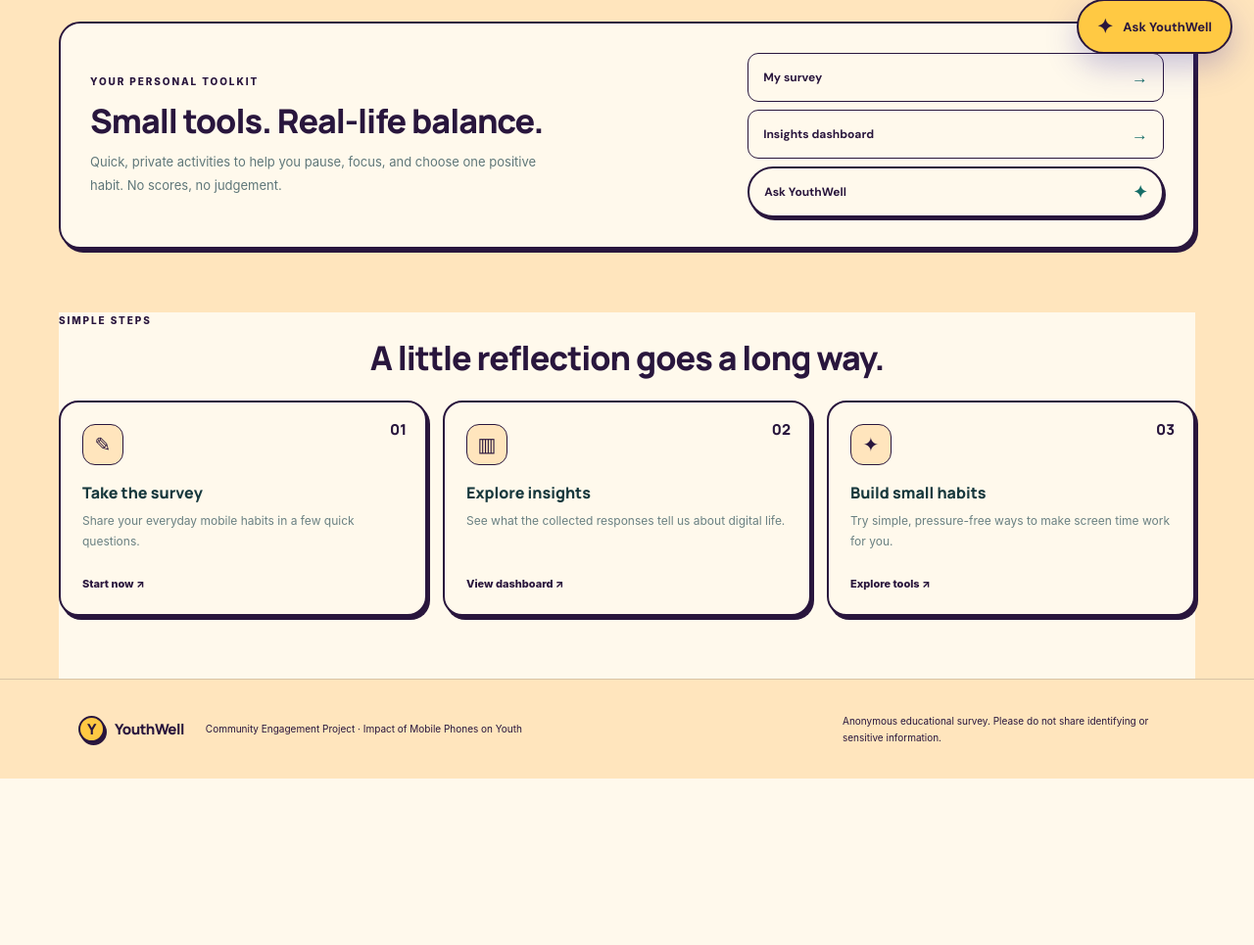
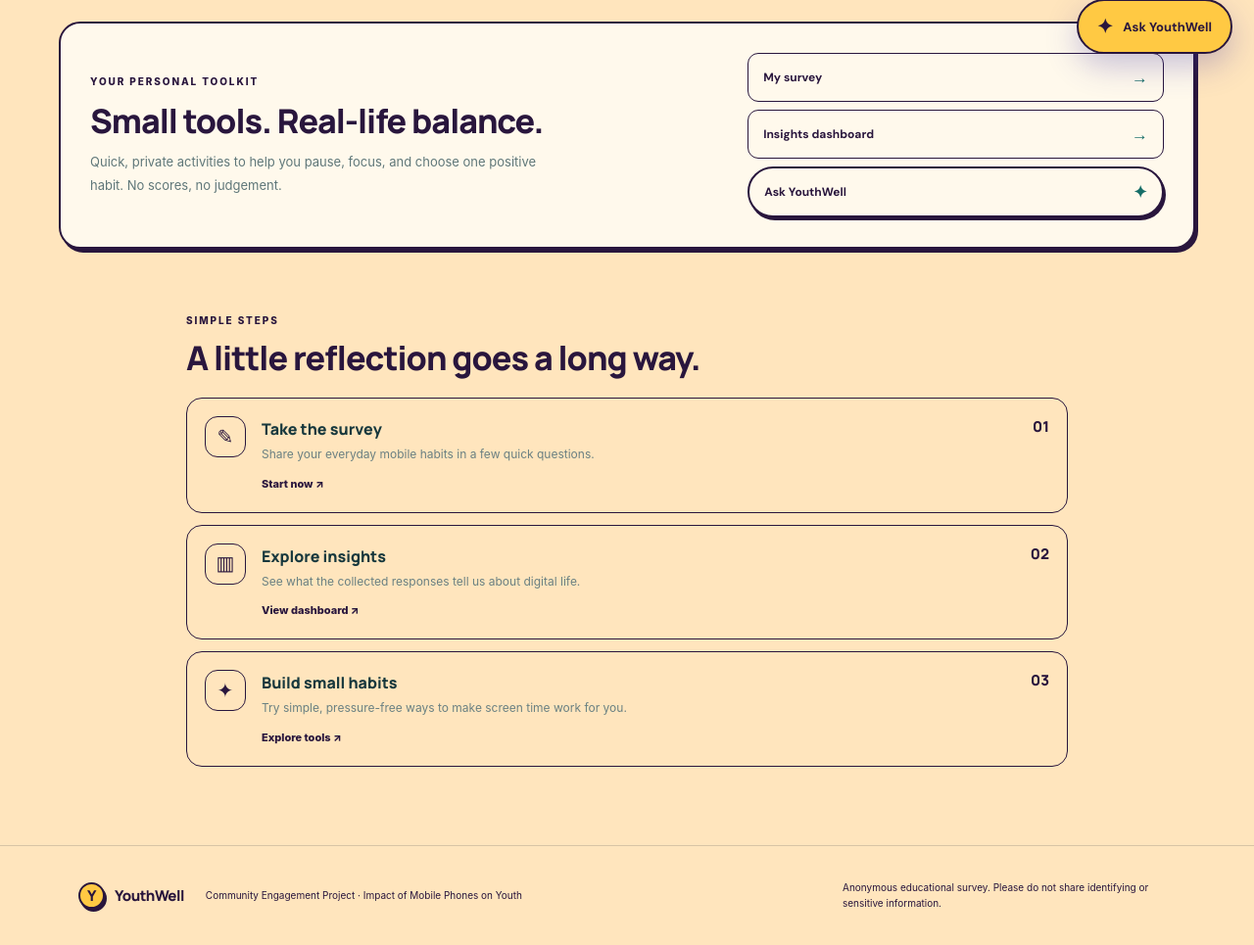
Before and after one commit to shubham-bahadurge/youth-digital-wellbeing-analyzer, a Flask app: template templates/index.html in a window 1280 px wide. Shown: the part 723-1688 px from the top of the page at 98% size. Before the commit the page ends 1518 px from the top, so only its background shows below. Run offline with Flask 3, Linux system fonts and the light colour scheme; the template is opened without the code that fills it, so the values that code supplies are empty; some libraries are stand-ins or nearby versions.

Commit message:
Fix homepage reflection steps layout

```diff
--- a/static/style.css
+++ b/static/style.css
@@ -253,3 +253,62 @@ a,.brand,.brand-light,h1,h2,h3,h4,.yw-chat-heading strong{color:var(--ink)!impor
 .yw-chat-bubble.user{background:var(--yellow)!important;color:var(--ink)!important}
 .yw-chat-form input{background:var(--ivory)!important;color:var(--ink)!important;border-color:var(--ink)!important}
 input,select,textarea{background:var(--ivory)!important;color:var(--ink)!important;border-color:var(--ink)!important}
+
+
+/* YouthWell homepage: vertical reflection steps with no section backdrop */
+.sketch-steps.container {
+  display: block !important;
+  width: min(900px, calc(100% - 36px)) !important;
+  max-width: 900px !important;
+  margin: 34px auto 56px !important;
+  padding: 0 0 24px !important;
+  background: transparent !important;
+  border: 0 !important;
+  border-radius: 0 !important;
+  box-shadow: none !important;
+}
+.sketch-steps .sketch-section-head {
+  text-align: left !important;
+  margin: 0 0 20px !important;
+  padding: 0 !important;
+  background: transparent !important;
+}
+.sketch-steps .sketch-step-grid {
+  display: grid !important;
+  grid-template-columns: minmax(0, 1fr) !important;
+  gap: 12px !important;
+}
+.sketch-steps .sketch-step {
+  position: relative !important;
+  display: flex !important;
+  flex-direction: column !important;
+  align-items: flex-start !important;
+  min-height: 0 !important;
+  padding: 20px 58px 20px 76px !important;
+  background: transparent !important;
+  border: 1px solid var(--ink, #291638) !important;
+  border-radius: 16px !important;
+  box-shadow: none !important;
+  transform: none !important;
+}
+.sketch-steps .sketch-step:hover {
+  background: rgba(255,255,255,.22) !important;
+  box-shadow: none !important;
+  transform: translateX(3px) !important;
+}
+.sketch-steps .sketch-step-icon {
+  position: absolute !important;
+  left: 18px !important;
+  top: 18px !important;
+  margin: 0 !important;
+}
+.sketch-steps .sketch-step-no { position: absolute !important; right: 18px !important; top: 18px !important; }
+.sketch-steps .sketch-step strong { padding: 0 !important; margin: 0 0 5px !important; }
+.sketch-steps .sketch-step small { display: block !important; margin: 0 !important; }
+.sketch-steps .sketch-link { display: block !important; padding-top: 10px !important; }
+@media (max-width: 600px) {
+  .sketch-steps.container { width: calc(100% - 28px) !important; margin-top: 24px !important; }
+  .sketch-steps .sketch-step { padding: 18px 44px 18px 64px !important; }
+  .sketch-steps .sketch-step-icon { left: 14px !important; top: 16px !important; }
+  .sketch-steps .sketch-step-no { right: 14px !important; top: 14px !important; }
+}
```
